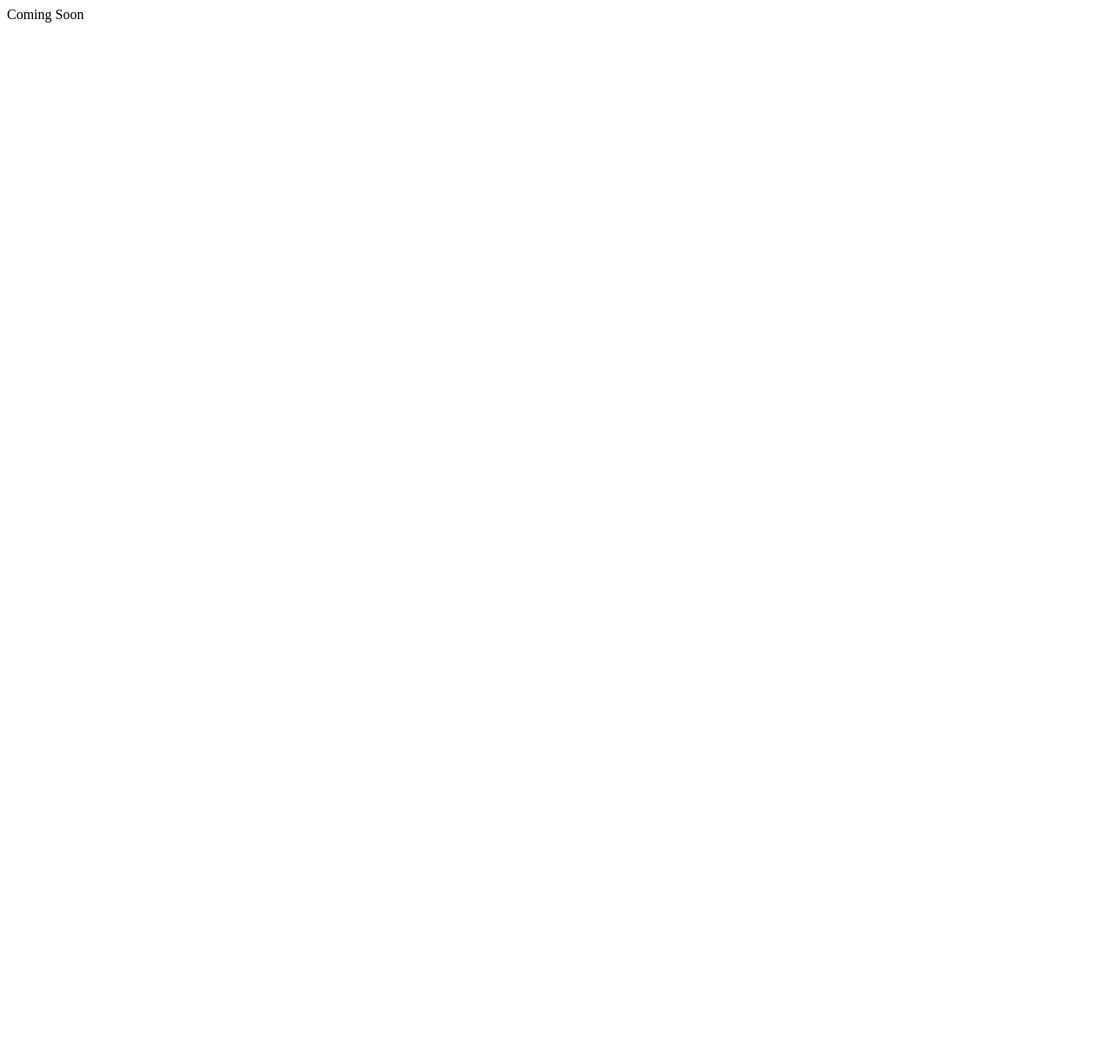
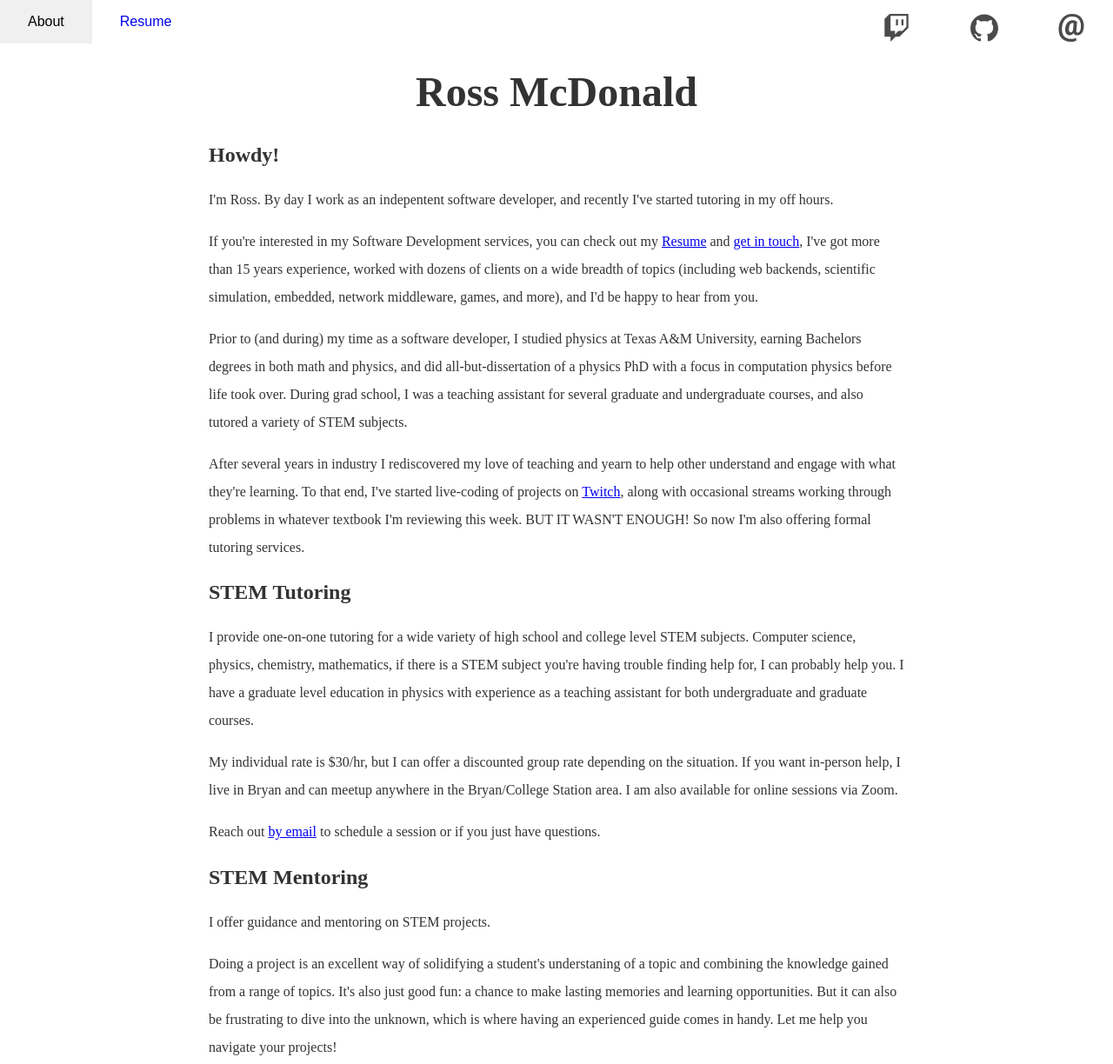
Before and after one commit to pseudoscalar/pseudoscalar.github.io, a plain HTML site: page index.html in a window 1280 px wide. Shown: the top 1224 px of the page at 87% size. Before the commit the page ends 800 px from the top, so only its background shows below. Drawn offline with Linux system fonts and the light colour scheme.

Commit message:
Initial publish

```diff
--- /dev/null
+++ b/css/resume.css
@@ -0,0 +1,30 @@
+header h1, main {
+	line-height: initial;
+}
+
+header h1 {
+	text-align: left;
+}
+
+main section h2 {
+	border-bottom: solid 1px black;
+	font-weight: normal;
+	font-variant: small-caps;
+	font-size: 2rem;
+}
+
+main section section h3 {
+	font-size: 1.2rem;
+	margin: 0;
+}
+
+main section section .listing-dates {
+	display: block;
+	float: right;
+	margin-top: -1.2rem;
+	font-size: 0.8rem;
+}
+
+main section section {
+	margin-bottom: 1rem;
+}
--- /dev/null
+++ b/css/style.css
@@ -0,0 +1,61 @@
+body {
+	margin: 0px;
+	color: #333;
+}
+
+nav {
+	display: block;
+	width: 100%;
+	font-family: sans-serif;
+}
+
+nav .links {
+	position: absolute;
+	right: 0px;
+	top: 0px;
+}
+
+nav .sections {
+	word-spacing: -5px;
+}
+
+nav a {
+	display: inline-block;
+	text-align: center;
+	font-size: 1rem;
+	padding: 1rem 2rem;
+	margin: 0px;
+	text-decoration: none;
+}
+
+nav a:hover, nav a.active {
+	color: black;
+	background: #f0f0f0;
+}
+
+nav .icon {
+	display: inline;
+	width: 32px;
+	height: 32px;
+	vertical-align: middle;
+	opacity: 0.7;
+}
+
+nav a:hover .icon {
+	opacity: 1.0;
+}
+
+header h1, main {
+	max-width: 50rem;
+	padding: 0 2rem;
+	margin: 0 auto;
+	position: relative;
+	line-height: 2rem;
+}
+
+header h1 {
+	text-align: center;
+	font-size: 3rem;
+	margin-block-start: 0.83em;
+	margin-block-end: 0.83em;
+}
--- a/index.html
+++ b/index.html
@@ -1 +1,96 @@
-Coming Soon
+<html>
+	<head>
+		<link rel="stylesheet" href="css/style.css">
+	</head>
+	<body>
+		<header>
+			<nav>
+				<div class="sections">
+					<a class="active" href="/">About</a>
+					<a href="/resume.html">Resume</a>
+				</div>
+				<div class="links">
+					<a target="_blank" href="https://www.twitch.tv/pseudoscalar">
+						<img class="icon" src="/icons/twitch.svg" alt="Twitch" />
+					</a>
+					<a target="_blank" href="https://github.com/pseudoscalar/">
+						<img class="icon" src="/icons/github.svg" alt="GitHub" />
+					</a>
+					<a target="_blank" href="mailto:ross.mcdonald@pseudoscalar.moe">
+						<img class="icon" src="/icons/email.svg" alt="Email" />
+					</a>
+				</div>
+			</nav>
+			<h1>Ross McDonald</h1>
+		</header>
+<main>
+
+<h2>Howdy!</h2>
+<p>I'm Ross. By day I work as an indepentent software developer, and recently I've started tutoring in my off hours.</p>
+
+<p>
+If you're interested in my Software Development services, you can check out my <a href="/resume.html">Resume</a> and <a target="_blank" href="mailto:ross.mcdonald@pseudoscalar.moe">get in touch</a>,
+I've got more than 15 years experience, worked with dozens of clients
+on a wide breadth of topics (including web backends, scientific simulation, embedded, network middleware, games, and more),
+and I'd be happy to hear from you.
+</p>
+
+<p>
+Prior to (and during) my time as a software developer, I studied physics at
+Texas A&amp;M University, earning Bachelors degrees in both math and physics,
+and did all-but-dissertation of a physics PhD with a focus in
+computation physics before life took over.
+During grad school, I was a teaching assistant for several graduate and undergraduate courses,
+and also tutored a variety of STEM subjects.
+</p>
+
+<p>
+After several years in industry I rediscovered my love of teaching and
+yearn to help other understand and engage with what they're learning.
+To that end, I've started live-coding of projects on <a target=_"blank" href="https://www.twitch.tv/pseudoscalar">Twitch</a>, along with
+occasional streams working through problems in whatever textbook I'm reviewing this week.
+BUT IT WASN'T ENOUGH! So now I'm also offering formal tutoring services.
+</p>
+
+<h2>STEM Tutoring</h2>
+<p>
+I provide one-on-one tutoring for a wide variety of high school and college level STEM subjects.
+Computer science, physics, chemistry, mathematics, if there is a STEM subject you're having trouble finding help for, I can probably help you.
+I have a graduate level education in physics with experience as a teaching assistant for both undergraduate and graduate courses.
+</p>
+<p>
+My individual rate is $30/hr, but I can offer a discounted group rate depending on the situation.
+If you want in-person help, I live in Bryan and can meetup anywhere in the Bryan/College Station area.
+I am also available for online sessions via Zoom.
+</p>
+<p>
+Reach out <a target="_blank" href="mailto:ross.mcdonald@pseudoscalar.moe">by email</a> to schedule a session or if you just have questions.
+</p>
+
+<h2>STEM Mentoring</h2>
+<p>I offer guidance and mentoring on STEM projects.</p>
+<p>
+Doing a project is an excellent way of solidifying a student's understaning
+of a topic and combining the knowledge gained from a range of topics.
+It's also just good fun: a chance to make lasting memories and learning
+opportunities. But it can also be frustrating to dive into the unknown, which
+is where having an experienced guide comes in handy. Let me help you navigate
+your projects!
+</p>
+<p>
+Some example projects, if you'd like inspiration:
+<ul>
+  <li>Minecraft mods</li>
+  <li>WiFi controlled infinity mirror</li>
+  <li>Design and Launch of model rockets</li>
+  <li>Orbit predictor and visualizer / satelite tracker</li>
+  <li>Software Exploits / Whitehat Security</li>
+  <li>Chat bot to manage twitch/discord/youtube/etc. channels</li>
+</ul>
+</p>
+
+</main>
+		<footer>
+		</footer>
+	</body>
+</html>
```
Also changed, not shown: resume.html (added, +86 -0 lines), icons/bitcoin.svg (added), icons/colors.txt (added), icons/email.svg (added), icons/github.svg (added), icons/keybase.svg (added), icons/monero.svg (added), icons/twitch.svg (added).
